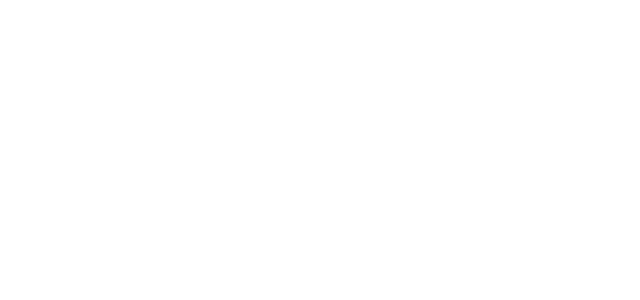
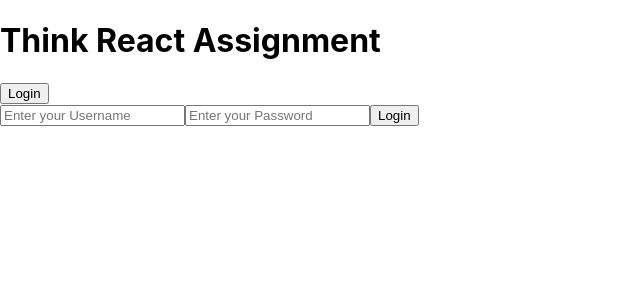
Before and after one commit to varun-316/think-assignment-react, a React (Create React App) app: page / in a window 1280 px wide. Shown: the top 300 px of the page, without its empty margins (0-640 px from the left). Built offline with nearby package versions, Linux system fonts and the light colour scheme.

Commit message:
UPDATE: Home.js and App.js update

```diff
--- a/src/App.js
+++ b/src/App.js
@@ -1,22 +1,12 @@
 import './App.css';
+import Header from "./components/Header";
+import Home from "./pages/Home";
 
 function App() {
   return (
     <div className="App">
-      {/* <header className="App-header">
-        <img src={logo} className="App-logo" alt="logo" />
-        <p>
-          Edit <code>src/App.js</code> and save to reload.
-        </p>
-        <a
-          className="App-link"
-          href="https://reactjs.org"
-          target="_blank"
-          rel="noopener noreferrer"
-        >
-          Learn React
-        </a>
-      </header> */}
+      <Header />
+      <Home />
     </div>
   );
 }
--- /dev/null
+++ b/src/pages/Home.js
@@ -0,0 +1,14 @@
+import React from "react";
+import Header from "../components/Header";
+import Form from "../components/Form";
+import { loginFormData } from "../data/loginFormData";
+
+const Home = () => {
+  return (
+    <React.Fragment>
+      <Form formData={loginFormData} method={""} action={() => {}} />
+    </React.Fragment>
+  );
+};
+
+export default Home;
```
